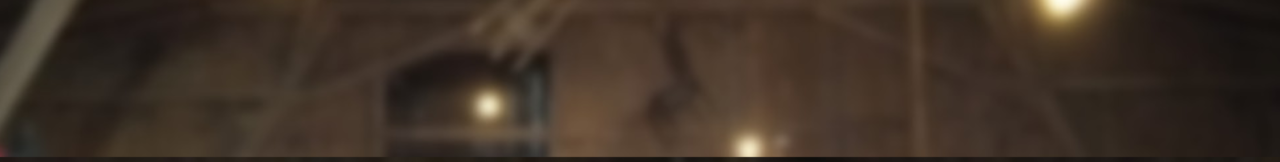
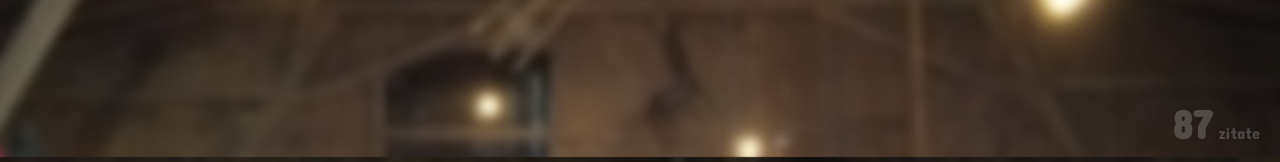
Before and after one commit to error418/kliquote, a Jekyll site: the page built from index.html, in a window 1280 px wide. Shown: the part 743-905 px from the top of the page. Built offline with Jekyll 4.4.1, drawn with Linux system fonts in a browser that asks for light colours.

Commit message:
quote counter

```diff
--- a/data/css/main.scss
+++ b/data/css/main.scss
@@ -14,6 +14,8 @@ html {
     background-size: cover;
     height: 100vh;
     overflow: hidden;
+
+    font-family: 'Concert One', cursive;
 }
 
 .noselect {
@@ -32,6 +34,20 @@ html {
     justify-content: center;
 }
 
+.quote-counter {
+    position:absolute;
+    bottom: 0px;
+    right: 0px;
+    color: #fff;
+    padding: 0px 20px 10px 0px;
+    opacity: 0.2;
+
+    .count {
+        font-size: 2.5em;
+    font-weight: bold;
+    }
+}
+
 .bubble-container {
     text-align: center;
 }
@@ -47,8 +63,6 @@ html {
     margin-bottom: 20px;
 
     padding: 10px 20px 4px 20px;
-
-    font-family: 'Concert One', cursive;
 
     cursor: pointer;
 
--- a/index.html
+++ b/index.html
@@ -12,6 +12,11 @@ layout: default
     <div class="bubble-container noselect">
 
     </div>
+</div>
+
+<div class="quote-counter">
+    <span id="quoteCount" class="count"></span>
+    zitate
 </div>
 
 <script>
```
Also changed, not shown: other parts of index.html (+11 -0 lines).
